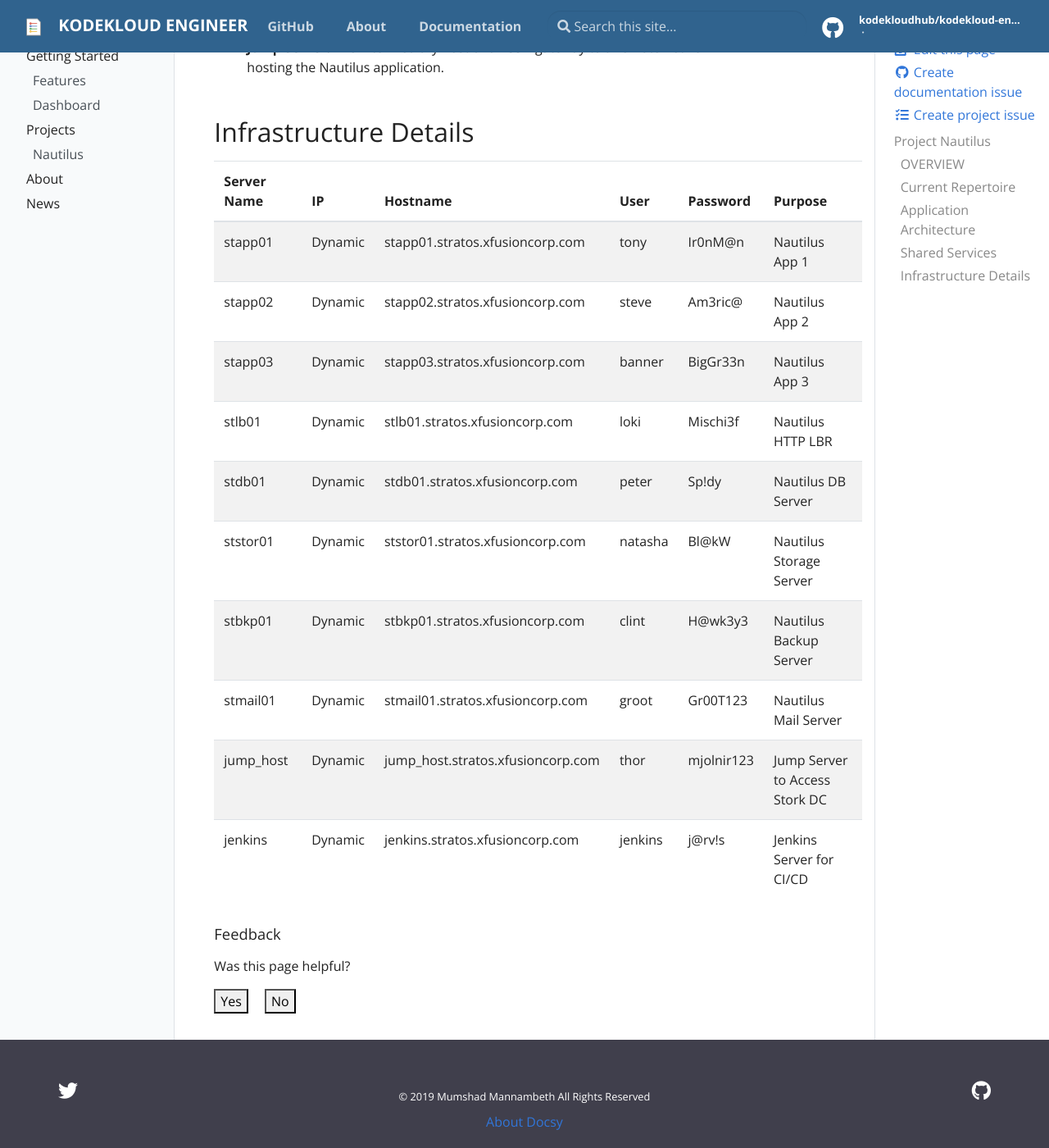
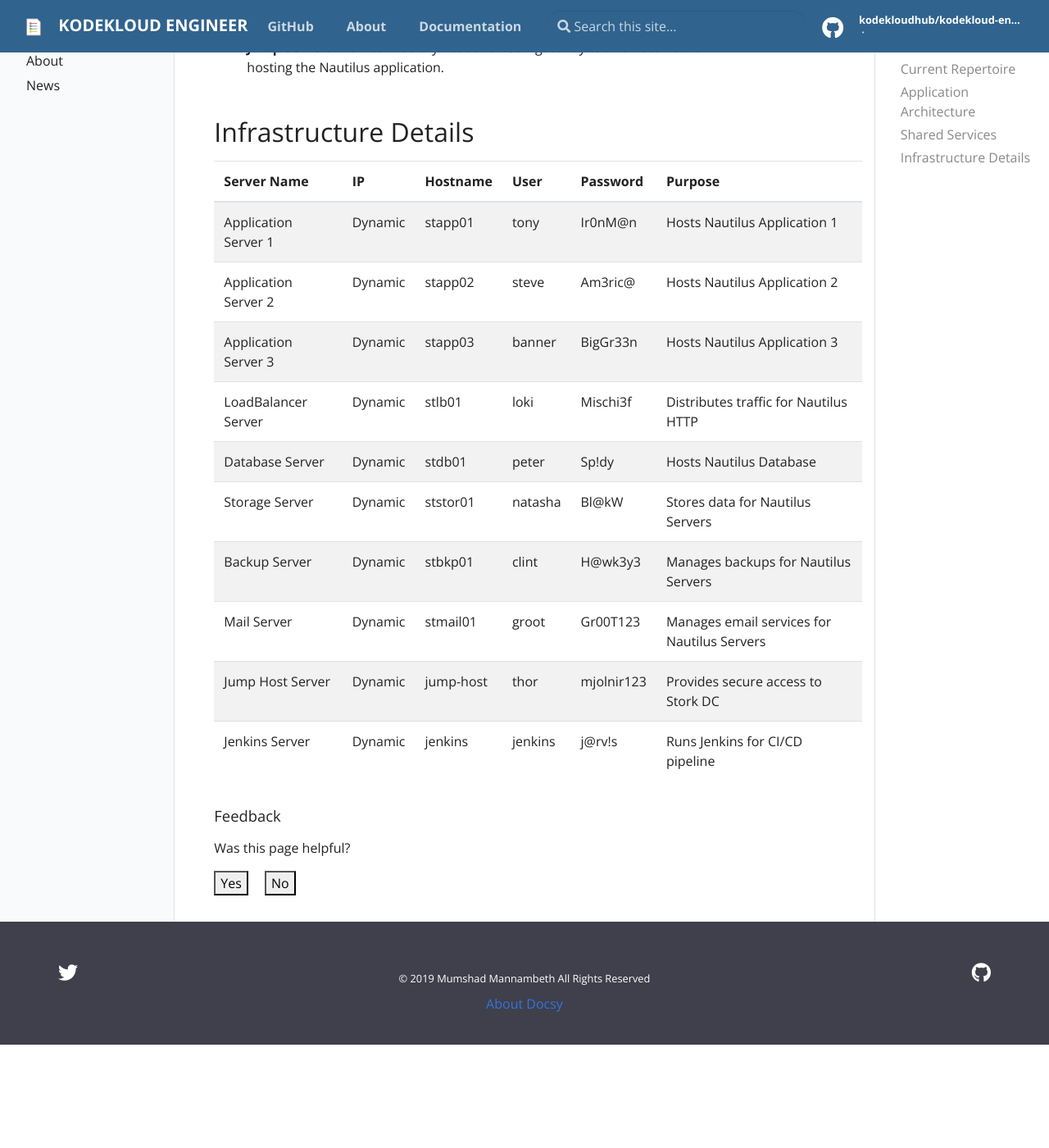
Before and after one commit to kodekloudhub/kodekloud-engineer, a Jekyll site: the page built from _docs/projects/nautilus.md, in a window 1280 px wide and 1400 px high, scrolled down 1469 px. Shown: the whole window at 82% size. Built offline with Jekyll 4.4.1, drawn with Linux system fonts in a browser that asks for light colours; after the commit the page ends 2743 px from its top, so only the background shows below that.

Commit message:
Updated hostnames

```diff
--- a/_docs/projects/nautilus.md
+++ b/_docs/projects/nautilus.md
@@ -41,15 +41,15 @@ The Nautilus is a three-tier application and is deployed in the Stratos Datacent
 
 ## Infrastructure Details
 
-| **Server Name** | **IP**   | **Hostname**                       | **User** | **Password** | **Purpose**                    |
-|:----------------|:---------|:-----------------------------------|:---------|:-------------|:-------------------------------|
-| stapp01         | Dynamic  | stapp01.stratos.xfusioncorp.com    | tony     | Ir0nM@n      | Nautilus App 1                 |
-| stapp02         | Dynamic  | stapp02.stratos.xfusioncorp.com    | steve    | Am3ric@      | Nautilus App 2                 |
-| stapp03         | Dynamic  | stapp03.stratos.xfusioncorp.com    | banner   | BigGr33n     | Nautilus App 3                 |
-| stlb01          | Dynamic  | stlb01.stratos.xfusioncorp.com     | loki     | Mischi3f     | Nautilus HTTP LBR              |
-| stdb01          | Dynamic  | stdb01.stratos.xfusioncorp.com     | peter    | Sp!dy        | Nautilus DB Server             |
-| ststor01        | Dynamic  | ststor01.stratos.xfusioncorp.com   | natasha  | Bl@kW        | Nautilus Storage Server        |
-| stbkp01         | Dynamic  | stbkp01.stratos.xfusioncorp.com    | clint    | H@wk3y3      | Nautilus Backup Server         |
-| stmail01        | Dynamic  | stmail01.stratos.xfusioncorp.com   | groot    | Gr00T123     | Nautilus Mail Server           |
-| jump_host       | Dynamic  | jump_host.stratos.xfusioncorp.com  | thor     | mjolnir123   | Jump Server to Access Stork DC |
-| jenkins         | Dynamic  | jenkins.stratos.xfusioncorp.com    | jenkins  | j@rv!s       | Jenkins Server for CI/CD       |
+| **Server Name**            | **IP**   | **Hostname** | **User** | **Password** | **Purpose**                      |
+|:---------------------------|:---------|:-------------|:---------|:-------------|:---------------------------------|
+| Application Server 1       | Dynamic  | stapp01      | tony     | Ir0nM@n      | Hosts Nautilus Application 1     |
+| Application Server 2       | Dynamic  | stapp02      | steve    | Am3ric@      | Hosts Nautilus Application 2     |
+| Application Server 3       | Dynamic  | stapp03      | banner   | BigGr33n     | Hosts Nautilus Application 3     |
+| LoadBalancer Server        | Dynamic  | stlb01       | loki     | Mischi3f     | Distributes traffic for Nautilus HTTP |
+| Database Server            | Dynamic  | stdb01       | peter    | Sp!dy        | Hosts Nautilus Database          |
+| Storage Server             | Dynamic  | ststor01     | natasha  | Bl@kW        | Stores data for Nautilus Servers |
+| Backup Server              | Dynamic  | stbkp01      | clint    | H@wk3y3      | Manages backups for Nautilus Servers |
+| Mail Server                | Dynamic  | stmail01     | groot    | Gr00T123     | Manages email services for Nautilus Servers |
+| Jump Host Server           | Dynamic  | jump-host    | thor     | mjolnir123   | Provides secure access to Stork DC |
+| Jenkins Server             | Dynamic  | jenkins      | jenkins  | j@rv!s       | Runs Jenkins for CI/CD pipeline  |
```
